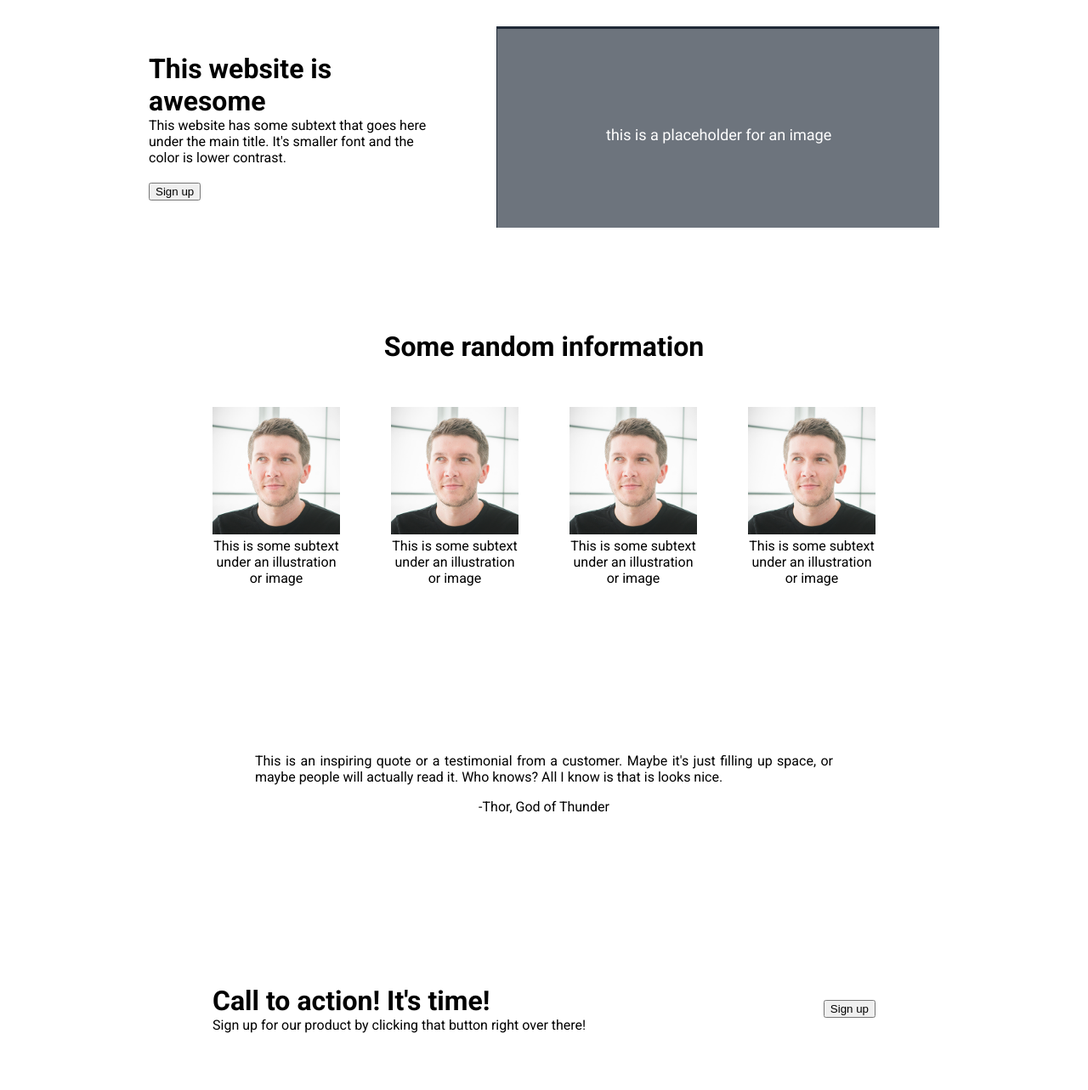
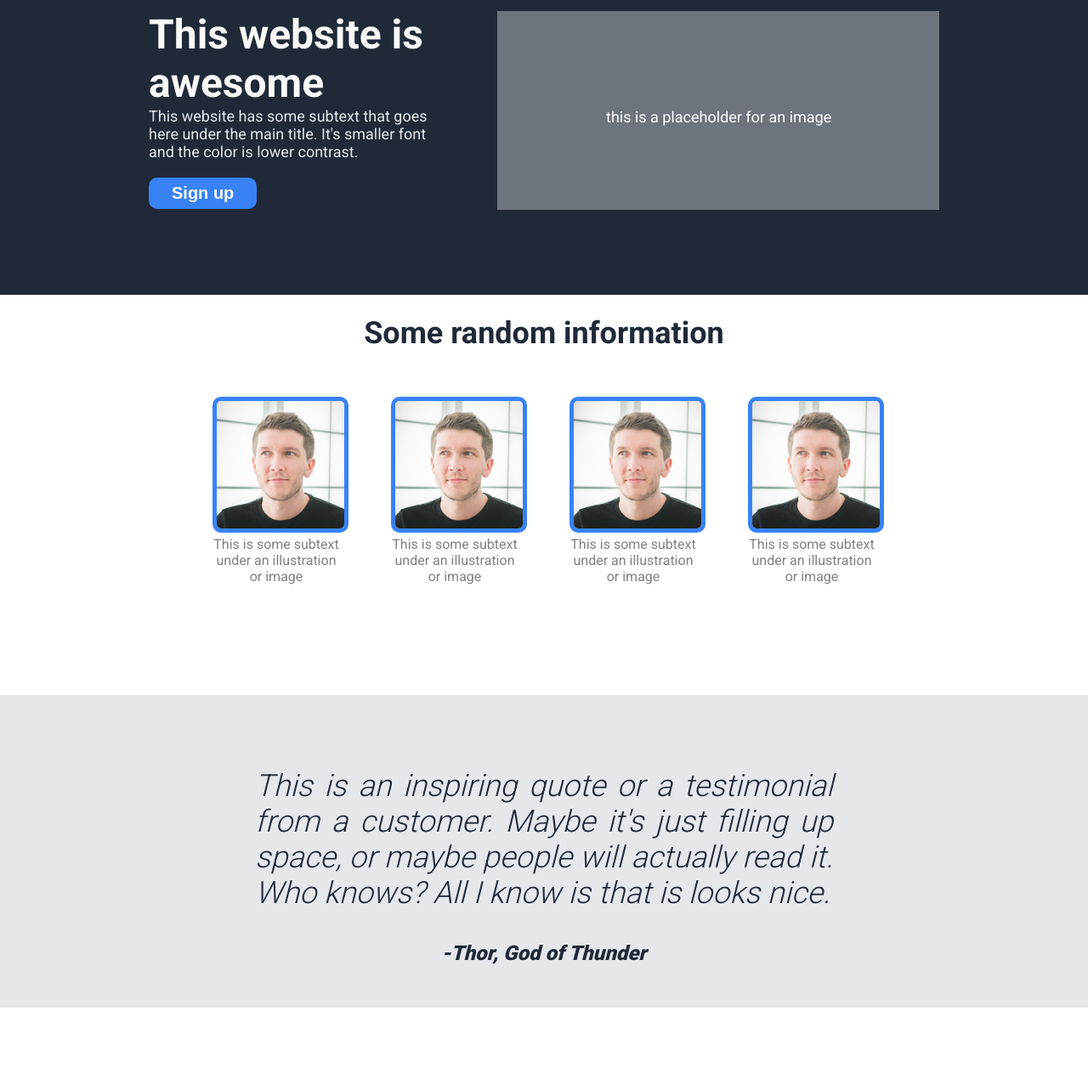
Before and after one commit to arthurbdev/LandingPage, a plain HTML site: page index.html in a window 1280 px wide. Shown: the part 160-1443 px from the top of the page at 85% size. Drawn offline with Linux system fonts and the light colour scheme.

Commit message:
Add CSS colors, font styles, borders

```diff
--- a/style.css
+++ b/style.css
@@ -124,9 +124,79 @@ footer {
   margin-top: auto;
 }
 
-.content {
-  display: flex;
-  flex-direction: column;
-  margin: 0;
-  padding: 0;
+/* colors fonts borders styling */
+.hero,
+footer,
+header {
+  background: #1F2937;
 }
+
+.logo,
+.registration-ad h1{
+  color: #F9FAF8;
+  font-size: 24px;
+  font-weight: 900;
+}
+
+.hero h1 {
+  font-size: 48px;
+  font-weight: bolder;
+  color: #F9FAF8;
+}
+
+.header-links a,
+.hero-text p,
+footer,
+.registration-ad p
+{ color: #E5E7EB;
+  font-size: 18px;
+}
+
+button {
+  background-color: #3882F6;
+  color: #F9FAF8;
+  border: #3882F6 2px solid;
+  border-radius: 10px;
+  padding: 5px 25px;
+  font-weight: bolder;
+  font-size: 20px;
+}
+.registration-ad button {
+  border: #F9FAF8 2px solid;
+  align-self: center;
+}
+
+.info h1 {
+  font-size: 36px;
+  font-weight: bolder;
+  color: #1F2937;
+}
+
+.img-text {
+  font-weight: light;
+  color: gray;
+}
+
+.quote {
+  background-color: #E5E7Eb;
+  font-size: 36px;
+  font-weight: 200;
+  font-style: italic;
+  color: #1F2937
+}
+
+.quote-subtext {
+  font-weight: 900;
+  font-size: 24px;
+}
+
+.registration-ad {
+  background-color: #3882F6;
+  border: #3882F6 3px solid;
+  border-radius: 10px;
+}
+
+.image-container img {
+  border: #3882F6 5px solid;
+  border-radius: 10px;
+}
```
